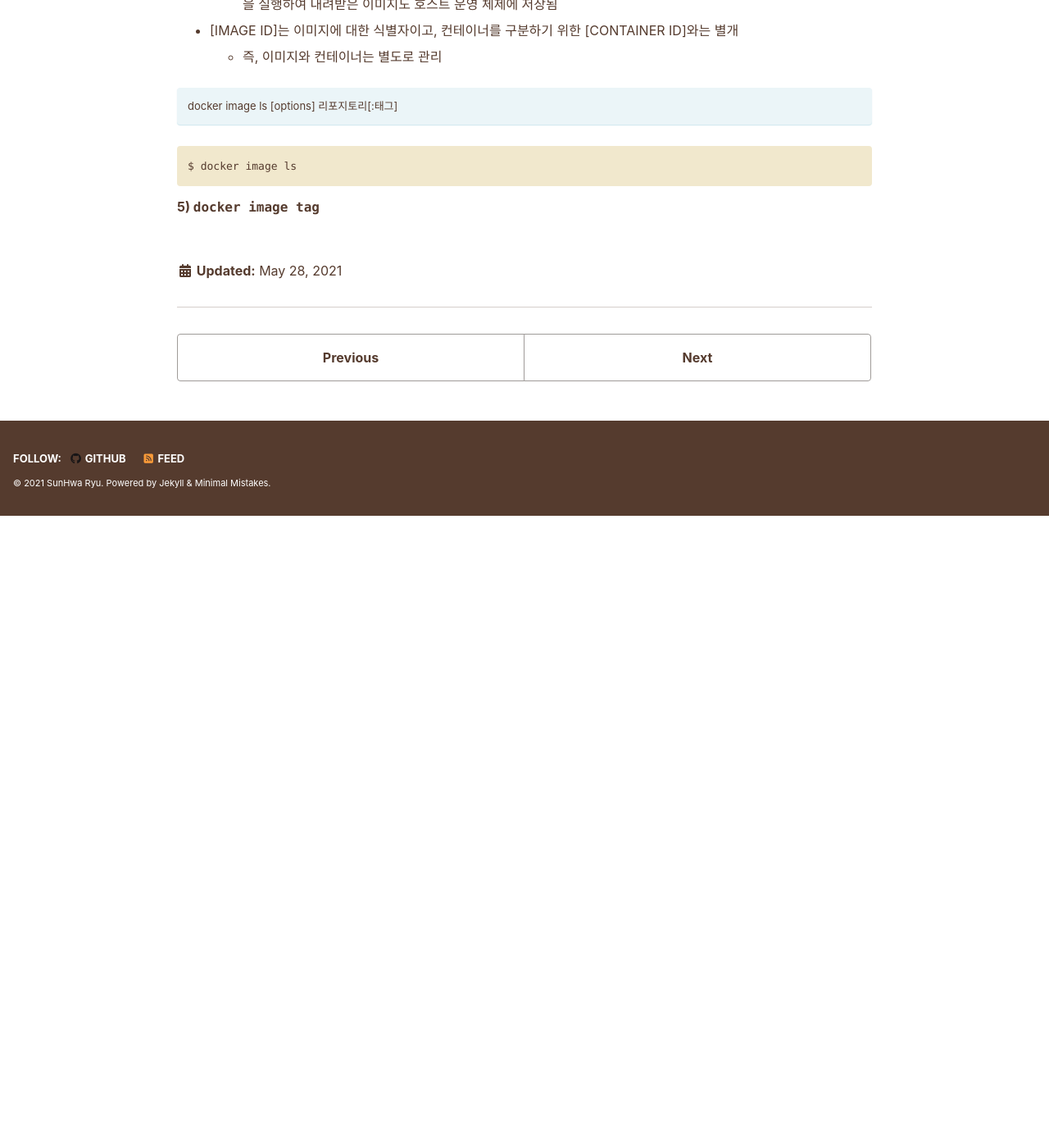
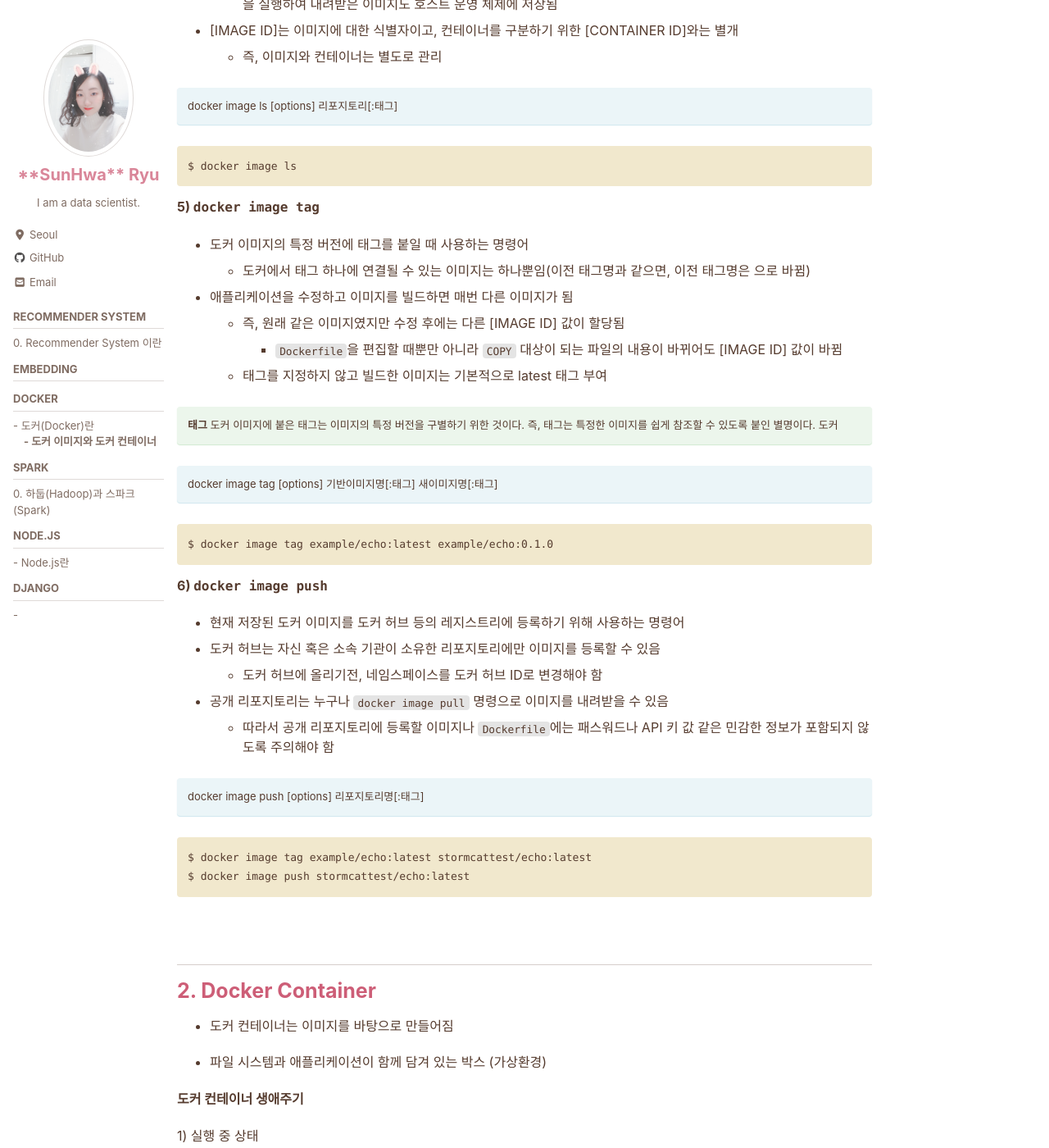
Before and after one commit to MinPinSunHwa/suna.github.io, a Jekyll site: the page built from _study/docker/1_image_and_container.md, in a window 1280 px wide and 1400 px high, scrolled down 1826 px. Shown: the whole window at 82% size. Built offline with Jekyll 4.4.1, drawn with Linux system fonts in a browser that asks for light colours; cached includes are drawn as plain includes; nearby versions of some CDN libraries; before the commit the page ends 2456 px from its top, so only the background shows below that; some of the changed text lies outside the part shown.

````diff
--- a/_data/navigation.yml
+++ b/_data/navigation.yml
@@ -66,3 +66,7 @@ study:
     children:
       - title: "- Node.js란"
         url: /study/nodejs/0/
+  - title: "DJango"
+    children:
+      - title: "- "
+        url: /study/django/3/
--- a/_study/docker/1_image_and_container.md
+++ b/_study/docker/1_image_and_container.md
@@ -99,3 +99,65 @@ $ docker image ls
 
 
 **5) `docker image tag`**
+
+- 도커 이미지의 특정 버전에 태그를 붙일 때 사용하는 명령어
+  - 도커에서 태그 하나에 연결될 수 있는 이미지는 하나뿐임(이전 태그명과 같으면, 이전 태그명은 <none>으로 바뀜)
+
+- 애플리케이션을 수정하고 이미지를 빌드하면 매번 다른 이미지가 됨
+  - 즉, 원래 같은 이미지였지만 수정 후에는 다른 [IMAGE ID] 값이 할당됨
+    - `Dockerfile`을 편집할 때뿐만 아니라 `COPY` 대상이 되는 파일의 내용이 바뀌어도 [IMAGE ID] 값이 바뀜
+  - 태그를 지정하지 않고 빌드한 이미지는 기본적으로 latest 태그 부여
+
+**태그**
+도커 이미지에 붙은 태그는 이미지의 특정 버전을 구별하기 위한 것이다. 즉, 태그는 특정한 이미지를 쉽게 참조할 수 있도록 붙인 별명이다. 도커
+{: .notice--success}
+
+docker image tag [options] 기반이미지명[:태그] 새이미지명[:태그]
+{: .notice--info}
+
+```
+$ docker image tag example/echo:latest example/echo:0.1.0
+```
+
+
+**6) `docker image push`**
+
+- 현재 저장된 도커 이미지를 도커 허브 등의 레지스트리에 등록하기 위해 사용하는 명령어
+- 도커 허브는 자신 혹은 소속 기관이 소유한 리포지토리에만 이미지를 등록할 수 있음
+  - 도커 허브에 올리기전, 네임스페이스를 도커 허브 ID로 변경해야 함
+- 공개 리포지토리는 누구나 `docker image pull` 명령으로 이미지를 내려받을 수 있음
+  - 따라서 공개 리포지토리에 등록할 이미지나 `Dockerfile`에는 패스워드나 API 키 값 같은 민감한 정보가 포함되지 않도록 주의해야 함
+
+docker image push [options] 리포지토리명[:태그]
+{: .notice--info}
+
+```
+$ docker image tag example/echo:latest stormcattest/echo:latest
+$ docker image push stormcattest/echo:latest
+```
+
+
+<br><br>
+
+---
+
+# 2. Docker Container
+
+- 도커 컨테이너는 이미지를 바탕으로 만들어짐
+
+- 파일 시스템과 애플리케이션이 함께 담겨 있는 박스 (가상환경)
+
+
+**도커 컨테이너 생애주기**
+
+1) 실행 중 상태
+- `docker container run` 명령의 인자로 지정된 도커 이미지를 기반으로 컨테이너가 생성되면 이 이미지를 생성했던 `Dockerfile`에 포함된 `CMD` 및 `ENTRYPOINT` 인스트럭션에 정의된 애플리케이션이 실행
+  - 이 애플리케이션이 실행 중인 상태가 컨테이너의 실행 중 상태
+
+2) 정지 상태
+
+- 실행 중 상태에 있는 컨테이너를 사용자가 명시적으로 정지하거나 컨테이너에서 실행된 애플리케이션이 정상/오류 여부를 막론하고 종료된 경우, 컨테이너가 자동으로 정지 상태됨
+  - 컨테이너를 정지시키면 가상 환경으로서는 더 이상 동작하지 않지만, 디스크에 컨테이너가 종료되던 시점의 상태가 저장됨
+  - 따라서 정지시킨 컨테이너는 다시 실행 가능
+
+3) 파기 상태
````
Also changed, not shown: _project/project.md (+15 -0 lines), _study/django/3_django.md (added, +13 -0 lines), 1 other file.
